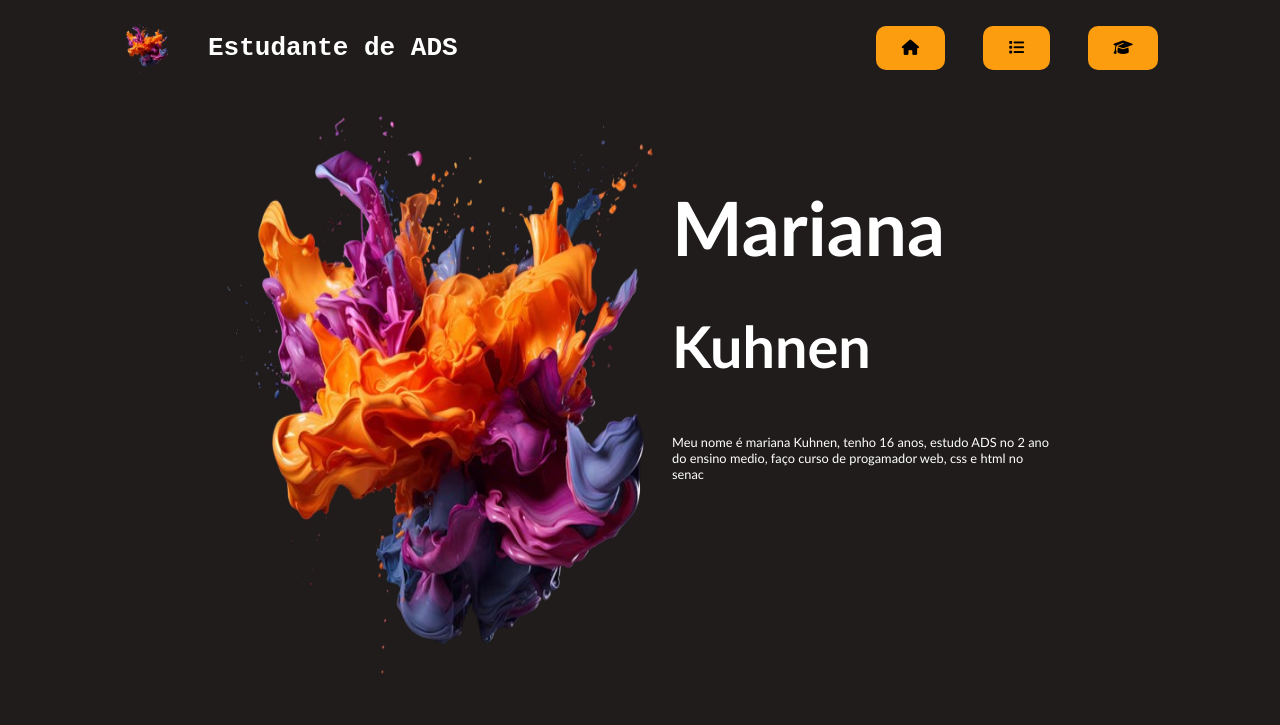
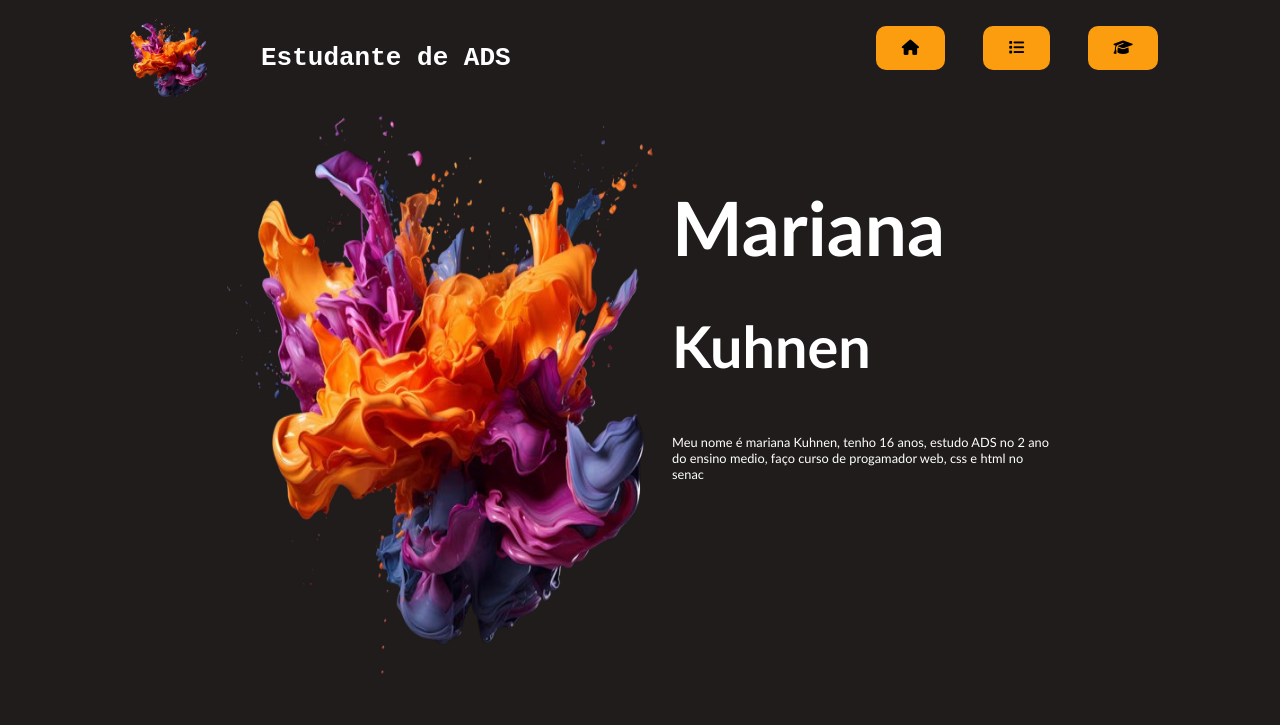
Before and after one commit to Kuhnen123/portifolio-de-noite, a plain HTML site: page html/index.html in a window 1280 px wide. Shown: the top 725 px of the page. Drawn offline with Linux system fonts and the light colour scheme.

Commit message:
fjjgjgjjfjj

```diff
--- a/css/header.css
+++ b/css/header.css
@@ -9,21 +9,18 @@ header{
 
 }
 
-#logo{
-    width: 30%;
-    height: 80%;
+#logo {
+    width: 95vw;
+    height: 15vh;
 
     display: flex;
     flex-direction: row;
     justify-content: space-between;
     align-items: center;
     padding: 0 5%;
+}
 
 
-
-
-
-}
 #cabecario{
     width: 40%;
     height: 80%;
@@ -32,13 +29,14 @@ header{
 }
 
 #icone_logo{
-    width: 4vw;
-    height: 4vw;
+    width: 7vw;
+    height: 7vw;
     background-image: url(./../assets/img_principal2.png);
     background-size: contain;
     background-position: center;
     border-radius: 50%;
     margin-right: 3vw;
+    margin-top: 3.5vh;
 }
 
 #profissao{
@@ -51,6 +49,7 @@ header{
     align-items: center;
 
     color: white;
+    margin-top: 2.5vh;
 
 
 }
--- a/css/section.css
+++ b/css/section.css
@@ -107,7 +107,7 @@ section{
 }
 
 #descricao {
-    font-size: 2vw; /* Tamanho da fonte da descrição */
+    font-size: 3vw; /* Tamanho da fonte da descrição */
     margin: 0; /* Remove margens para evitar espaços indesejados */
     margin-top: -10px; /* Ajuste para mover a descrição mais para cima */
 }
```
